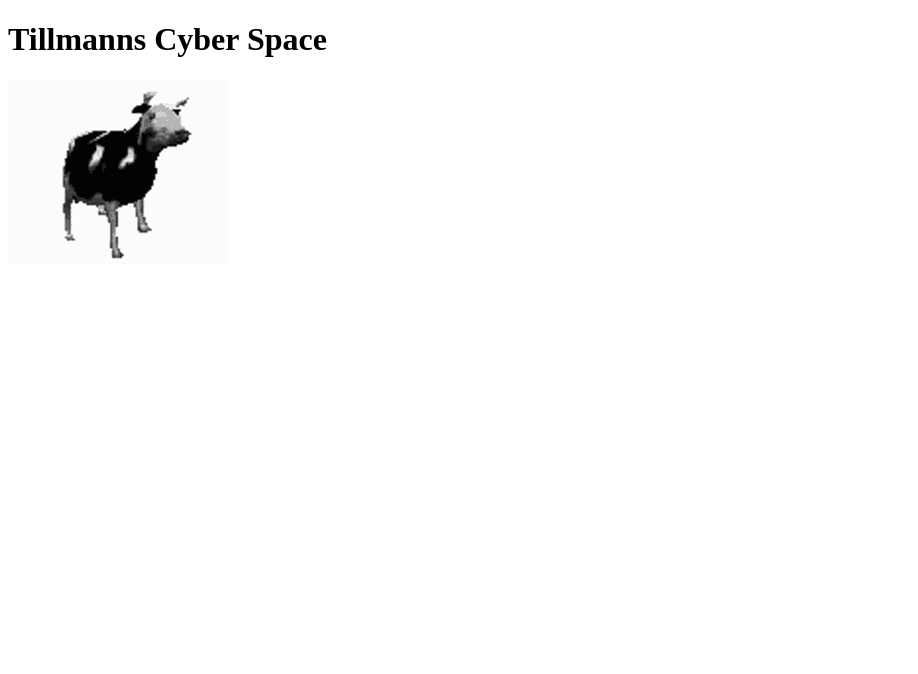
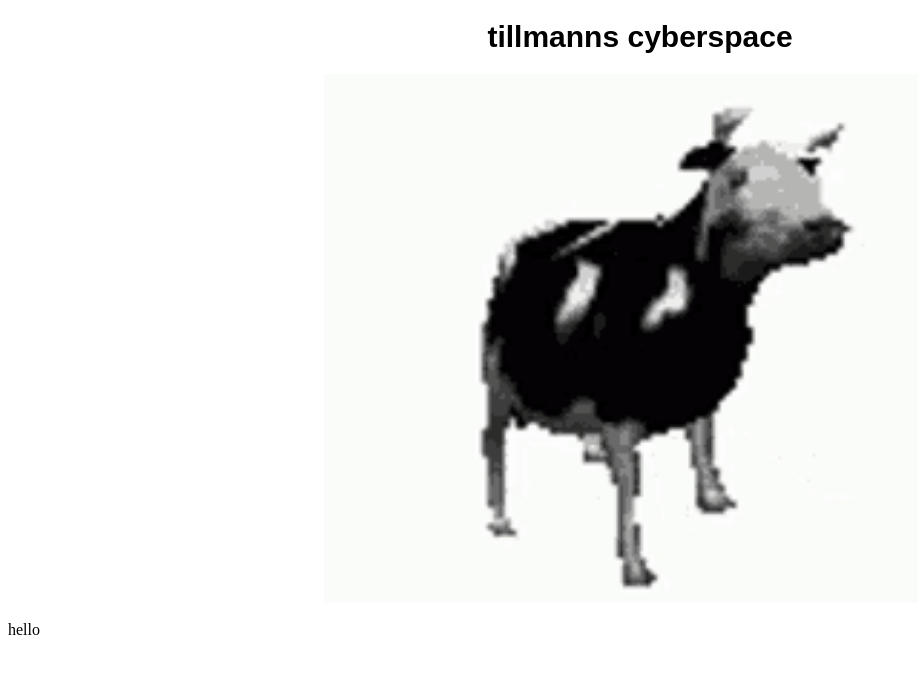
Before and after one commit to tdoktor/tdoktor.github.io, a plain HTML site: page index.html in a window 1280 px wide. Shown: the whole page, without its empty margins (0-918 px from the left). Drawn offline with Linux system fonts and the light colour scheme.

Commit message:
added css, new font, cow centered

```diff
--- a/index.html
+++ b/index.html
@@ -1,9 +1,14 @@
 <!DOCTYPE html>
 <html>
+<head>
+	<link rel="stylesheet" href="styles.css">
+</head>
 <body>
 
-<h1>Tillmanns Cyber Space</h1>
-<img src="cow-dancing.gif">
+<h1>tillmanns cyberspace</h1>
+<img src="cow-dancing.gif" class="center">
+<br>
+hello
 
 </body>
 </html>
--- /dev/null
+++ b/styles.css
@@ -0,0 +1,12 @@
+h1 {
+  font-family: Arial;
+  text-align: center;
+  font-size: 30px;
+}
+
+.center {
+  display: block;
+  margin-left: auto;
+  margin-right: auto;
+  width: 50%;
+}
```
